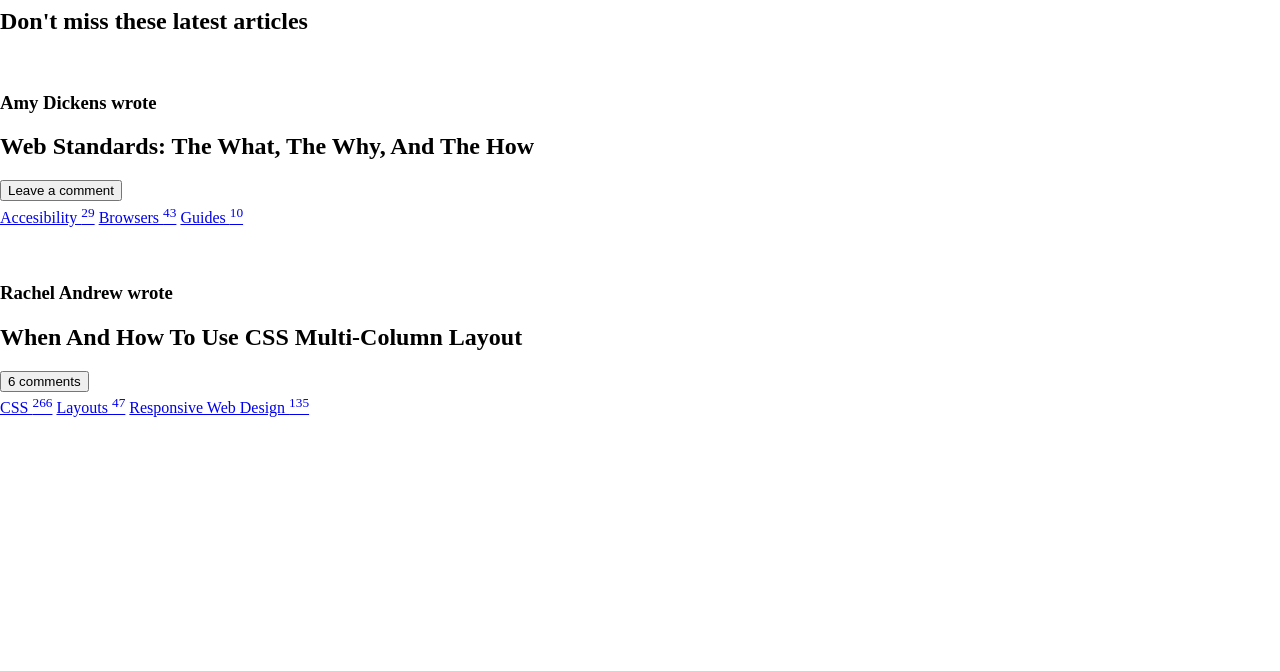
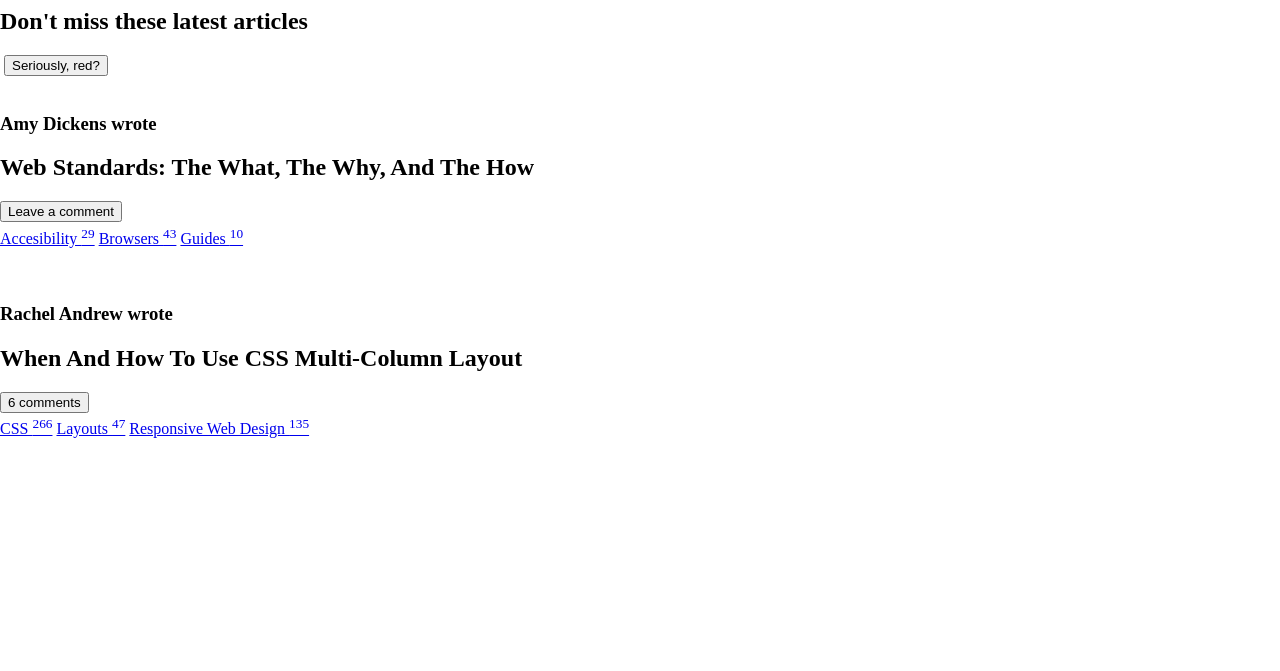
Before and after one commit to Chedak/Smashing-mag.---eye-catchers, a plain HTML site: page index.html in a window 1280 px wide. Shown: the part 129-800 px from the top of the page. Drawn offline with Linux system fonts and the light colour scheme.

Commit message:
Add 'Seriously, red?' button markup

```diff
--- a/index.html
+++ b/index.html
@@ -75,6 +75,11 @@
 
   <h1>Don't miss these latest articles</h1>
 
+  <div class="seriously">
+    <img href="#" alt="" />
+    <button>Seriously, red? </button>
+  </div>
+
   <div class="articles">
 
     <div class="article">
```
